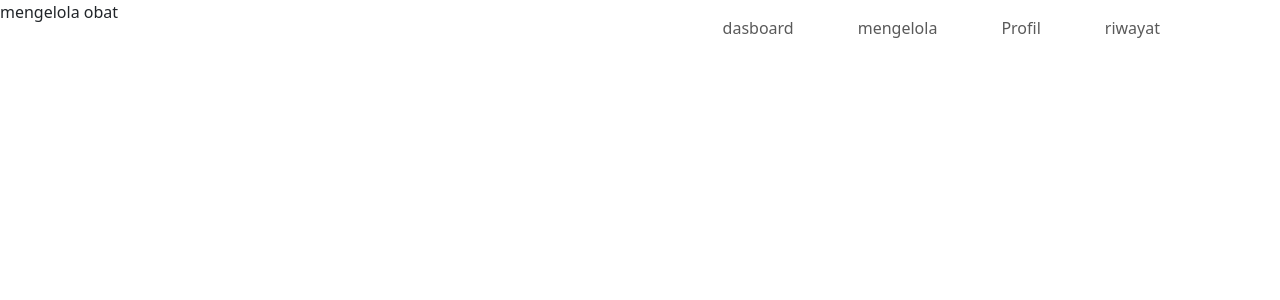
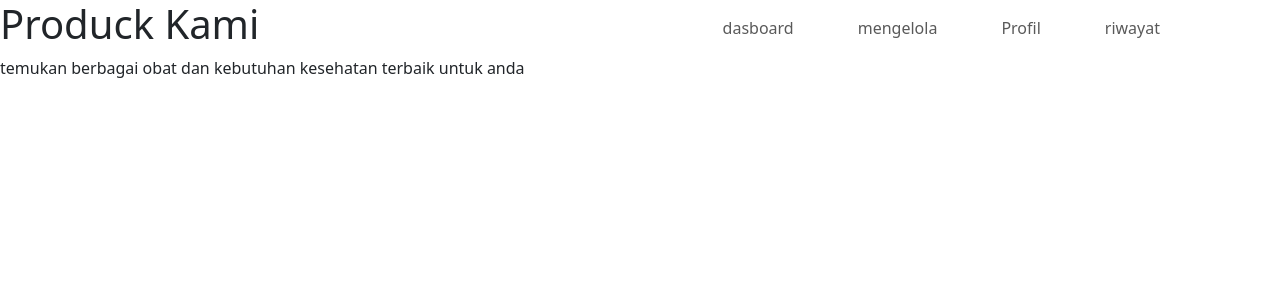
Before and after one commit to fuadnurfahmi23-droid/APOTEKCARE, a Laravel app: page /mengelola in a window 1280 px wide. Shown: the top 300 px of the page. Run offline with Laravel 12, Linux system fonts and the light colour scheme; a user stored in the database is signed in; data comes from the database, SQL or seed files in the repository.

Commit message:
commit pertama

```diff
--- /dev/null
+++ b/public/style.css
@@ -0,0 +1,3 @@
+.judul{
+
+}
--- a/resources/views/layout/app.blade.php
+++ b/resources/views/layout/app.blade.php
@@ -6,6 +6,7 @@
     <meta http-equiv="X-UA-Compatible" content="ie=edge">
     <title>Document</title>
     <link rel="stylesheet" href="https://cdn.jsdelivr.net/npm/bootstrap@5.3.9/dist/css/bootstrap.min.css">
+    <link rel="stylesheet" href="{{ asset('style.css') }}">
 </head>
 <body>
     @include('components.navbar')
--- a/resources/views/mengelola.blade.php
+++ b/resources/views/mengelola.blade.php
@@ -1,4 +1,20 @@
 @extends('layout.app')
 @section('isi')
-    <div class="">mengelola obat</div>
+    <div class="judul">
+        <h1>Produck Kami</h1>
+        <p>temukan berbagai obat dan kebutuhan kesehatan terbaik untuk anda</p>
+    </div>
+    <div class="produck">
+        <div class="kategory">
+
+        </div>
+        <div class="list_produck">
+            <div class="searcing">
+
+            </div>
+            <div class="list">
+
+            </div>
+        </div>
+    </div>
 @endsection
```
